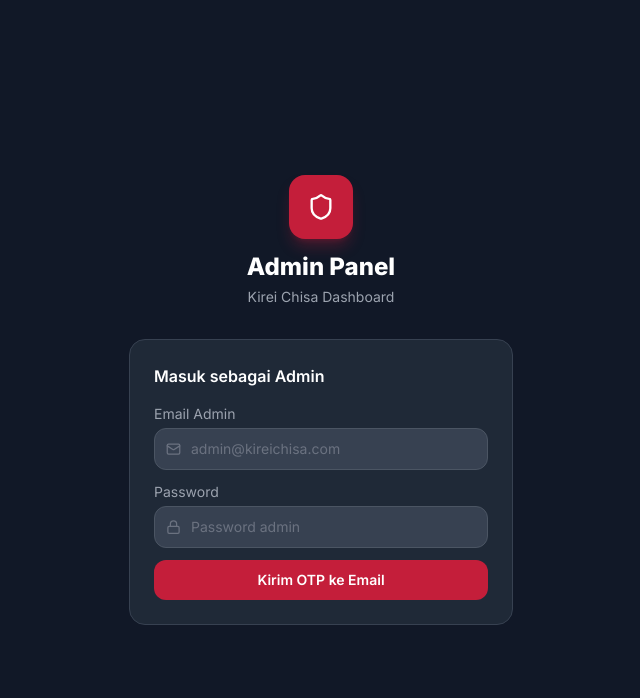
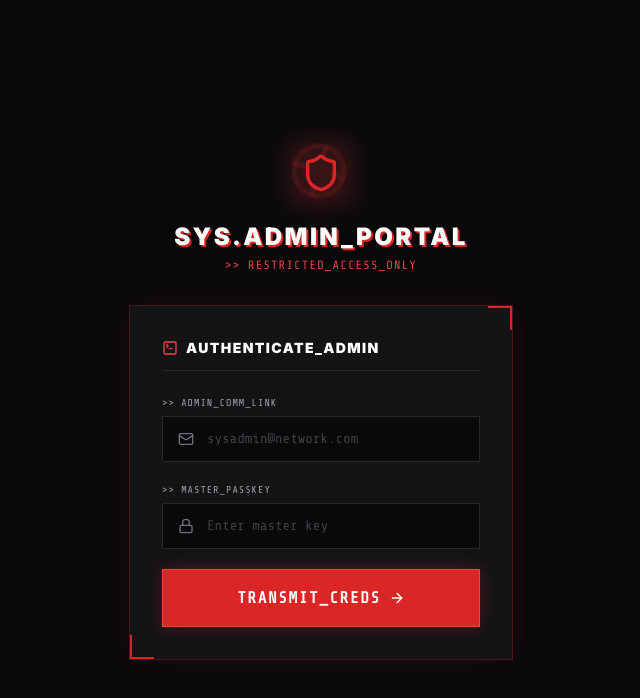
Before and after one commit to RayMewing/kirei-chisa, a Next.js app: page /admin/login in a window 1280 px wide. Shown: the top 698 px of the page, without its empty margins (319-959 px from the left). Built offline with nearby package versions, Linux system fonts and the light colour scheme.

Commit message:
Update page.tsx

```diff
--- a/app/admin/login/page.tsx
+++ b/app/admin/login/page.tsx
@@ -2,7 +2,7 @@
 import { useState } from 'react';
 import { useRouter } from 'next/navigation';
 import toast from 'react-hot-toast';
-import { Lock, Mail, Shield } from 'lucide-react';
+import { Lock, Mail, Shield, Crosshair, ArrowRight, TerminalSquare } from 'lucide-react';
 
 export default function AdminLoginPage() {
   const [step, setStep] = useState<'creds' | 'otp'>('creds');
@@ -21,15 +21,15 @@ export default function AdminLoginPage() {
         body: JSON.stringify({ email, password }),
       });
       const data = await res.json();
-      if (!data.success) { toast.error(data.message); return; }
-      toast.success(data.message);
+      if (!data.success) { toast.error(`Auth_Error: ${data.message}`); return; }
+      toast.success('Credentials Accepted. Awaiting OTP_');
       setStep('otp');
     } finally { setLoading(false); }
   };
 
   const handleOtp = async () => {
     const code = otp.join('');
-    if (code.length !== 6) { toast.error('Isi 6 digit OTP.'); return; }
+    if (code.length !== 6) { toast.error('Require 6-digit decryption key.'); return; }
     setLoading(true);
     try {
       const res = await fetch('/api/auth/admin-login', {
@@ -37,8 +37,8 @@ export default function AdminLoginPage() {
         body: JSON.stringify({ email, password, otp: code }),
       });
       const data = await res.json();
-      if (!data.success) { toast.error(data.message); return; }
-      toast.success('Selamat datang, Admin!');
+      if (!data.success) { toast.error(`Auth_Error: ${data.message}`); return; }
+      toast.success('System Override Complete. Welcome, Admin.');
       router.push('/admin');
     } finally { setLoading(false); }
   };
@@ -50,68 +50,104 @@ export default function AdminLoginPage() {
   };
 
   return (
-    <div className="min-h-screen bg-gray-900 flex items-center justify-center p-4">
-      <div className="w-full max-w-sm">
+    <div className="min-h-screen bg-zinc-950 text-zinc-100 flex items-center justify-center p-4 relative overflow-hidden font-sans selection:bg-red-600 selection:text-white">
+      {/* Cyber Grid & Glow Background */}
+      <div className="absolute inset-0 bg-[linear-gradient(rgba(220,38,38,0.03)_1px,transparent_1px),linear-gradient(90deg,rgba(220,38,38,0.03)_1px,transparent_1px)] bg-[size:30px_30px] pointer-events-none -z-20" />
+      <div className="absolute top-1/2 left-1/2 -translate-x-1/2 -translate-y-1/2 w-[600px] h-[600px] bg-red-600/10 blur-[150px] pointer-events-none -z-10" />
+
+      <div className="w-full max-w-sm relative z-10">
+        {/* Header Icon & Title */}
         <div className="text-center mb-8">
-          <div className="w-16 h-16 bg-brand rounded-2xl flex items-center justify-center mx-auto mb-3 shadow-lg shadow-brand/30">
-            <Shield size={28} className="text-white" />
+          <div className="relative w-16 h-16 mx-auto mb-4 group flex items-center justify-center">
+            <Shield size={40} className="text-red-600 group-hover:text-red-500 relative z-10 transition-colors" />
+            <div className="absolute inset-0 bg-red-500 blur-md opacity-20 group-hover:opacity-40 transition-opacity" />
+            <Crosshair size={60} className="absolute inset-0 text-red-900/30 animate-[spin_10s_linear_infinite]" />
           </div>
-          <h1 className="text-2xl font-bold text-white">Admin Panel</h1>
-          <p className="text-gray-400 text-sm mt-1">Kirei Chisa Dashboard</p>
+          <h1 className="text-2xl font-black text-white uppercase tracking-widest" style={{ textShadow: '2px 2px 0px #dc2626' }}>
+            SYS.ADMIN_PORTAL
+          </h1>
+          <p className="font-mono text-xs text-red-500 tracking-widest mt-1 uppercase">
+            {'>>'} Restricted_Access_Only
+          </p>
         </div>
 
-        <div className="bg-gray-800 rounded-2xl p-6 border border-gray-700">
+        {/* Login Card Panel */}
+        <div className="bg-zinc-900/80 backdrop-blur-md border border-red-900/50 p-6 sm:p-8 relative shadow-[0_0_30px_rgba(220,38,38,0.1)]">
+          {/* Tech Corners */}
+          <div className="absolute top-0 right-0 w-6 h-6 border-t-2 border-r-2 border-red-600"></div>
+          <div className="absolute bottom-0 left-0 w-6 h-6 border-b-2 border-l-2 border-red-600"></div>
+
+          {/* Scanline Overlay */}
+          <div className="absolute inset-0 bg-[linear-gradient(rgba(0,0,0,0)_50%,rgba(0,0,0,0.1)_50%)] bg-[length:100%_4px] pointer-events-none opacity-50 z-0" />
+
+          <div className="relative z-10">
             {step === 'creds' ? (
               <>
-              <h2 className="text-white font-semibold mb-4">Masuk sebagai Admin</h2>
-              <form onSubmit={handleCreds} className="space-y-3">
+                <div className="mb-6 border-b border-zinc-800 pb-3">
+                  <h2 className="text-sm font-black text-white uppercase tracking-widest flex items-center gap-2">
+                    <TerminalSquare size={16} className="text-red-500" /> Authenticate_Admin
+                  </h2>
+                </div>
+
+                <form onSubmit={handleCreds} className="space-y-5">
                   <div>
-                  <label className="text-sm text-gray-400 block mb-1">Email Admin</label>
+                    <label className="block text-[10px] font-mono text-zinc-400 uppercase tracking-widest mb-1.5">{'>>'} Admin_Comm_Link</label>
                     <div className="relative">
-                    <Mail size={15} className="absolute left-3 top-1/2 -translate-y-1/2 text-gray-500" />
+                      <Mail size={16} className="absolute left-4 top-1/2 -translate-y-1/2 text-zinc-500" />
                       <input type="email" value={email} onChange={e => setEmail(e.target.value)} required
-                      className="w-full bg-gray-700 border border-gray-600 text-white rounded-xl px-4 py-2.5 pl-9 text-sm focus:outline-none focus:border-brand transition-colors placeholder-gray-500"
-                      placeholder="admin@kireichisa.com" />
+                        className="w-full bg-zinc-950 border border-zinc-800 focus:border-red-500 focus:shadow-[0_0_10px_rgba(220,38,38,0.2)] text-white font-mono text-sm pl-11 pr-4 py-3 outline-none transition-all placeholder-zinc-700"
+                        placeholder="sysadmin@network.com" />
                     </div>
                   </div>
                   <div>
-                  <label className="text-sm text-gray-400 block mb-1">Password</label>
+                    <label className="block text-[10px] font-mono text-zinc-400 uppercase tracking-widest mb-1.5">{'>>'} Master_Passkey</label>
                     <div className="relative">
-                    <Lock size={15} className="absolute left-3 top-1/2 -translate-y-1/2 text-gray-500" />
+                      <Lock size={16} className="absolute left-4 top-1/2 -translate-y-1/2 text-zinc-500" />
                       <input type="password" value={password} onChange={e => setPassword(e.target.value)} required
-                      className="w-full bg-gray-700 border border-gray-600 text-white rounded-xl px-4 py-2.5 pl-9 text-sm focus:outline-none focus:border-brand transition-colors placeholder-gray-500"
-                      placeholder="Password admin" />
+                        className="w-full bg-zinc-950 border border-zinc-800 focus:border-red-500 focus:shadow-[0_0_10px_rgba(220,38,38,0.2)] text-white font-mono text-sm pl-11 pr-4 py-3 outline-none transition-all placeholder-zinc-700"
+                        placeholder="Enter master key" />
                     </div>
                   </div>
                   <button type="submit" disabled={loading}
-                  className="w-full bg-brand hover:bg-brand-dark text-white py-2.5 rounded-xl font-semibold text-sm transition-colors flex items-center justify-center gap-2 mt-1">
-                  {loading ? <span className="spinner" /> : 'Kirim OTP ke Email'}
+                    className="w-full py-4 mt-2 bg-red-600 hover:bg-red-500 text-white font-mono font-bold uppercase tracking-widest border border-red-500 shadow-[0_0_15px_rgba(220,38,38,0.3)] transition-all flex items-center justify-center gap-2 group disabled:opacity-50 disabled:cursor-not-allowed">
+                    {loading ? <span className="spinner border-white/30 border-t-white" /> : <><span>Transmit_Creds</span><ArrowRight size={16} className="group-hover:translate-x-1 transition-transform" /></>}
                   </button>
                 </form>
               </>
             ) : (
               <>
-              <div className="text-center mb-4">
-                <p className="text-white font-semibold">Verifikasi OTP</p>
-                <p className="text-gray-400 text-xs mt-1">Kode dikirim ke <span className="text-brand">{email}</span></p>
+                <div className="text-center mb-6 border-b border-zinc-800 pb-4">
+                  <h2 className="text-sm font-black text-white uppercase tracking-widest flex items-center justify-center gap-2">
+                    <Lock size={16} className="text-red-500" /> Verify_OTP_Key
+                  </h2>
+                  <p className="text-[10px] font-mono text-zinc-400 mt-2 uppercase tracking-widest">
+                    Encrypted key sent to: <br/> <span className="text-red-500 font-bold block mt-1">{email}</span>
+                  </p>
                 </div>
-              <div className="flex justify-center gap-2 mb-5">
+
+                <div className="flex justify-center gap-2 sm:gap-3 mb-6">
                   {otp.map((d, i) => (
                     <input key={i} id={`adm-otp-${i}`} type="text" inputMode="numeric" maxLength={1} value={d}
                       onChange={e => handleOtpChange(e.target.value, i)}
                       onKeyDown={e => { if (e.key === 'Backspace' && !d && i > 0) document.getElementById(`adm-otp-${i - 1}`)?.focus(); }}
-                    className="w-11 h-11 text-center text-lg font-bold bg-gray-700 border-2 border-gray-600 text-white rounded-xl focus:outline-none focus:border-brand transition-colors" />
+                      className="w-10 h-12 sm:w-11 sm:h-14 text-center text-xl font-mono font-black bg-zinc-950 border border-zinc-800 focus:outline-none focus:border-red-500 focus:shadow-[0_0_10px_rgba(220,38,38,0.3)] transition-all text-red-500" />
                   ))}
                 </div>
+
                 <button onClick={handleOtp} disabled={loading}
-                className="w-full bg-brand hover:bg-brand-dark text-white py-2.5 rounded-xl font-semibold text-sm transition-colors flex items-center justify-center">
-                {loading ? <span className="spinner" /> : 'Verifikasi & Masuk'}
+                  className="w-full py-4 bg-red-600 hover:bg-red-500 text-white font-mono font-bold uppercase tracking-widest border border-red-500 shadow-[0_0_15px_rgba(220,38,38,0.3)] transition-all disabled:opacity-50 disabled:cursor-not-allowed">
+                  {loading ? <span className="spinner border-white/30 border-t-white" /> : 'Authorize_Access'}
                 </button>
-              <button onClick={() => { setStep('creds'); setOtp(['', '', '', '', '', '']); }} className="w-full text-gray-500 text-xs mt-3 hover:text-gray-300">← Kembali</button>
+
+                <button onClick={() => { setStep('creds'); setOtp(['', '', '', '', '', '']); }}
+                  className="w-full text-center text-[10px] font-mono uppercase tracking-widest text-zinc-500 mt-4 hover:text-red-400 transition-colors">
+                  {'<'} Abort_Process
+                </button>
               </>
             )}
           </div>
         </div>
       </div>
+    </div>
   );
 }
```
Lines whose indentation alone changed are shown as unchanged.
